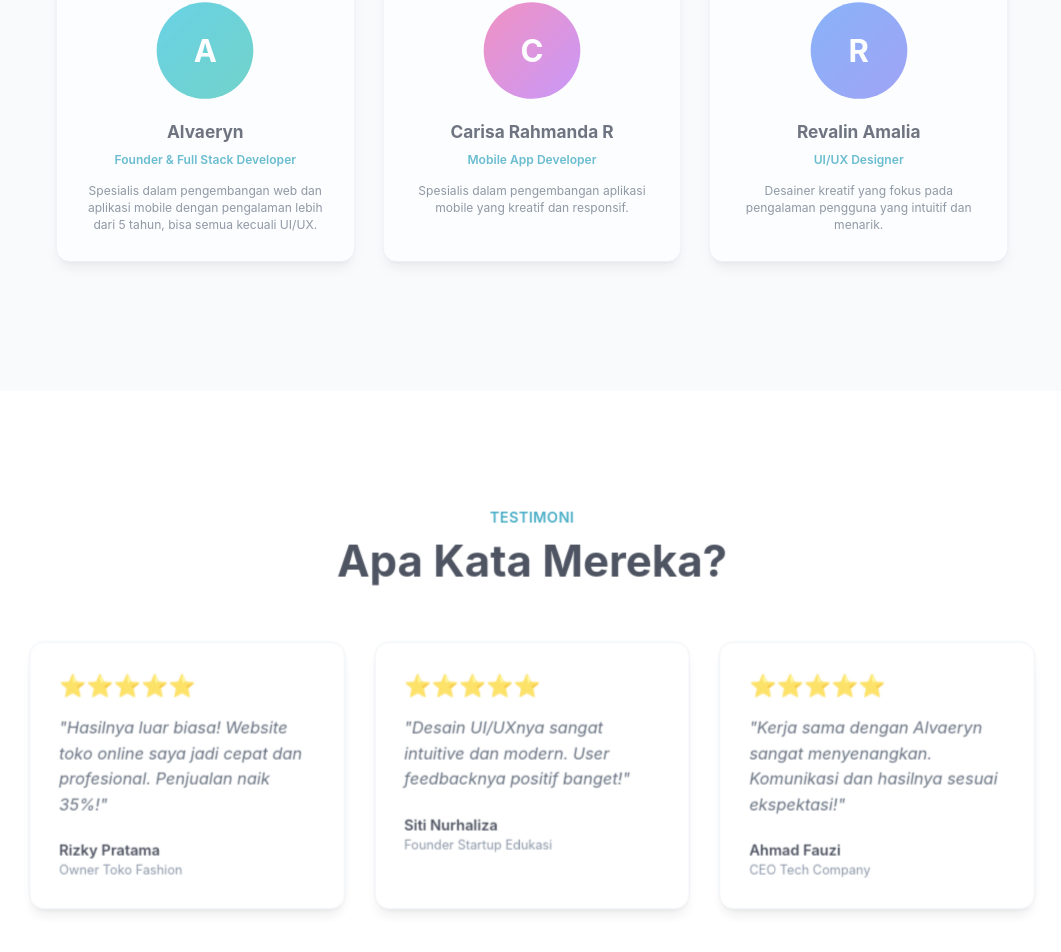
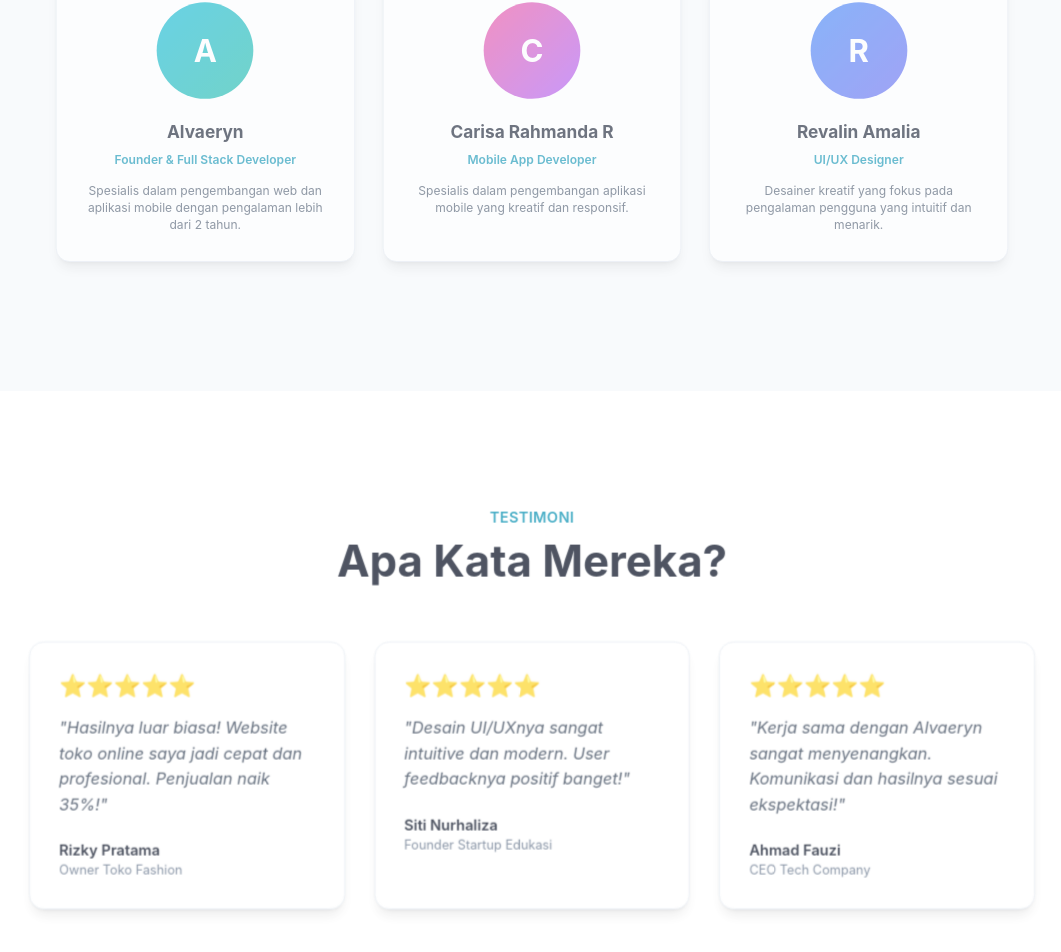
Before and after one commit to Alvaeryn/Porto, a React (Vite) app in the folder frontend/: page / in a window 1280 px wide. Shown: the part 4934-5886 px from the top of the page, without its empty margins (108-1169 px from the left). Built offline with nearby package versions, Linux system fonts and the light colour scheme.

Commit message:
Update Alvaeryn's experience to 2 years

```diff
--- a/frontend/src/components/sections/Team.tsx
+++ b/frontend/src/components/sections/Team.tsx
@@ -35,7 +35,7 @@ const Team = () => {
     {
       name: 'Alvaeryn',
       role: 'Founder & Full Stack Developer',
-      bio: 'Spesialis dalam pengembangan web dan aplikasi mobile dengan pengalaman lebih dari 5 tahun, bisa semua kecuali UI/UX.',
+      bio: 'Spesialis dalam pengembangan web dan aplikasi mobile dengan pengalaman lebih dari 2 tahun.',
       avatar: 'A',
       color: 'from-cyan-500 to-teal-500'
     },
```
